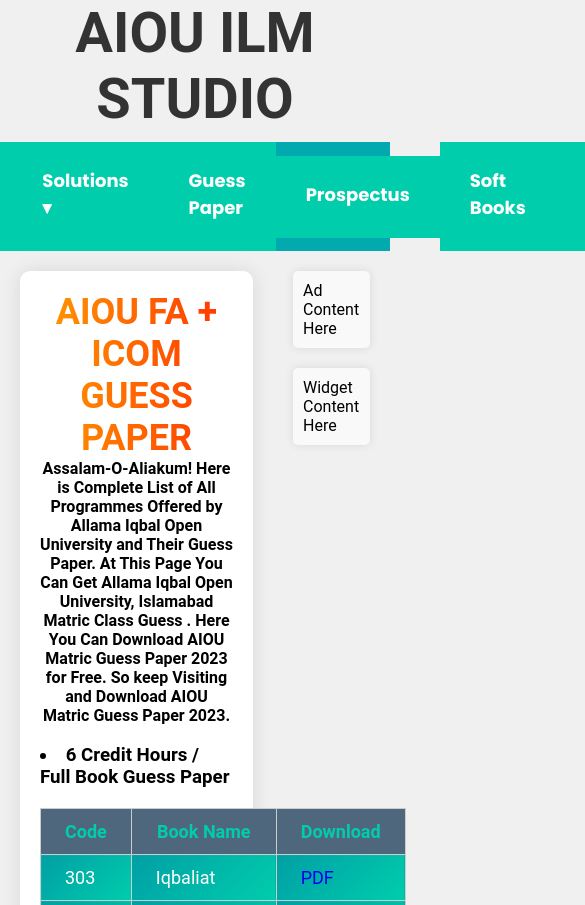
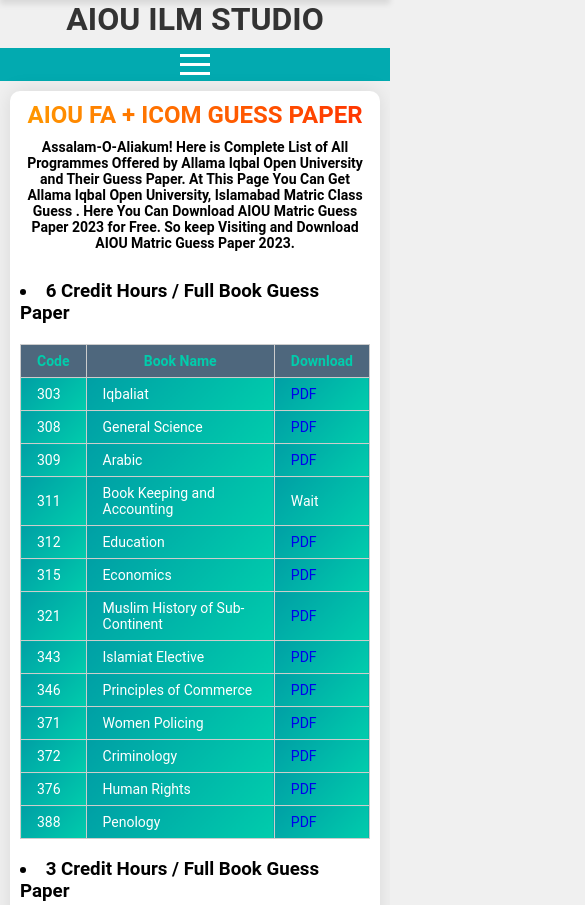
Before and after one commit to aiouilmstudio/aiouilmstudio, a plain HTML site: page Pages/Guess Paper/FA.html in a window 390 px wide. Shown: the top 905 px of the page, 585 px wide, since content can reach past the window. Drawn offline with Linux system fonts and the light colour scheme; files that its build step writes are made by us from their sources; files whose address does not match are found by name.

Commit message:
Update FA.html

```diff
--- a/Pages/Guess Paper/FA.html
+++ b/Pages/Guess Paper/FA.html
@@ -438,7 +438,145 @@ footer {
             width: 20px;
             height: 20px;
         }
+@media screen and (max-width: 768px) {
+    .heading1 h1 {
+        font-size: 32px; /* Adjust the font size as needed for 768px */
+        /* Other styles for the heading at this screen size */
+    }
 
+    /* Navigation styles */
+    .nav-bar {
+        flex-direction: column;
+        align-items: center;
+        background-color: #02AAB0;
+    }
+
+    .nav-list {
+        display: flex;
+        flex-direction: column;
+        transform: translateY(-100%);
+        transition: transform 0.5s ease-in-out;
+        position: fixed;
+        top: 0;
+        left: 0;
+        width: 100%;
+        background-color: #02AAB0;
+        padding: 20px 0;
+        box-shadow: 0 4px 6px rgba(0, 0, 0, 0.1);
+        z-index: 1000;
+        text-align: center;
+    }
+
+    .nav-list.show {
+        transform: translateY(0);
+    }
+
+    .nav-list li {
+        margin: 10px 0;
+    }
+
+    .mobile-menu-icon {
+        display: block;
+    }
+
+    .line {
+        width: 30px;
+        height: 3px;
+        background-color: white;
+        margin: 6px 0;
+    }
+
+    /* Other elements' styles for mobile view */
+    /* Adjust as needed for a better mobile experience */
+    .articles-h2 {
+        font-size: 24px;
+    }
+
+    .blog-content {
+        width: 60%;
+        padding: 5px;
+    }
+
+    .ads-widgets {
+        display: none; /* Hide ads and widgets on mobile */
+    }
+
+    /* Adjust other styles as needed for a mobile-friendly layout */
+
+
+    table {
+    font-size: 14px; /* Decrease font size for better readability on smaller screens */
+    }
+
+    th,
+    td {
+    padding: 8px 16px; /* Reduce padding for table cells */
+    font-size: 14px; /* Decrease font size for better readability */
+    }
+
+/* Button styles */
+.download-button {
+    padding: 8px 16px; /* Adjust button padding */
+    font-size: 12px; /* Decrease font size */
+}
+
+/* Download links container */
+.download-links {
+    justify-content: center; /* Center align items on smaller screens */
+    width: 100%; /* Occupy full width */
+}
+
+.download-link {
+    flex-basis: calc(50% - 6px); /* Two items per row with some gap */
+    max-width: calc(50% - 6px); /* Two items per row with some gap */
+    margin: 3px; /* Adjust margin */
+}
+
+.download-link h3 {
+    font-size: 16px; /* Increase heading font size */
+}
+
+.download-link a.button {
+    padding: 8px 16px; /* Adjust button padding */
+    font-size: 14px; /* Decrease font size */
+}
+
+/* Other adjustments for mobile view... */
+
+p {
+    text-align: center;
+    font-weight: bold;
+    font-size: 14px; /* Decrease font size for better readability */
+    margin: 10px 0; /* Adjust margin for better spacing */
+}
+
+/* Blog content styles */
+.blog-content {
+    width: 100%; /* Adjust width to occupy full width on smaller screens */
+    padding: 10px; /* Decrease padding for better spacing */
+}
+
+/* Ads and widgets styles */
+.ads-widgets {
+    width: 30%; /* Adjust width to occupy full width on smaller screens */
+    padding: 10px; /* Decrease padding for better spacing */
+}
+
+/* Extreme container styles */
+.extreme-container {
+    padding: 10px; /* Decrease padding for better spacing */
+    /* Other styles remain the same */
+}
+
+/* Ad and widget styles */
+.ad,
+.widget {
+    margin-bottom: 10px; /* Adjust margin for better spacing */
+    padding: 8px; /* Decrease padding for better spacing */
+}
+
+/* Other adjustments for mobile view... */
+}
 
     </style>
 </head>
@@ -449,15 +587,12 @@ footer {
     </div>
    <nav class="nav-bar">
       <ul class="nav-list">
-        <div class="logo">
-            <a href="#"><img src="Images/Logo.png" alt="ILM STUDIO Logo"></a>
-        </div>
-        <li><a href="/index.html"><i class="fas fa-home"></i> Home</a></li>
-        <li><a href="#">Online Admission</a></li>
-        <li>
-            <a href="#">Solutions &#9662;</a> <!-- Dropdown Trigger -->
-            <ul class="dropdown"> <!-- Dropdown Content -->
-                <li><a href="#">Solved Assignments</a></li>  </ul>
+          <li class="logo">
+              <a href="https://aiouilmstudio.github.io/"><img src="Images/Logo.png" alt="ILM STUDIO Logo"></a>
+          </li>
+          <li><a href="https://aiouilmstudio.github.io/"><i class="fas fa-home"></i> Home</a></li>
+
+                  <li><a href="https://aiouilmstudio.github.io/">Solved Assignments</a></li>
                   <li><a href="Pages/Guess Paper/ba.html">Guess Paper</a></li>
                   <li><a href="Pages/Prospectus/Prospectus.html">Prospectus</a></li>
                   <li><a href="Pages/Soft Books/softbooks.html">Soft Books</a></li>
@@ -465,12 +600,13 @@ footer {
 
           </li>
       </ul>
-
-        <div class="right-nav">
-            <input type="text" id="search" placeholder="Search...">
-            <button class="btn">Search</button>
+      <div class="mobile-menu-icon">
+          <div class="line"></div>
+          <div class="line"></div>
+          <div class="line"></div>
       </div>
   </nav>
+
 <main class="container">
         <section class="blog-content">
             <div class="extreme-container">
```
Lines whose indentation alone changed are shown as unchanged.
